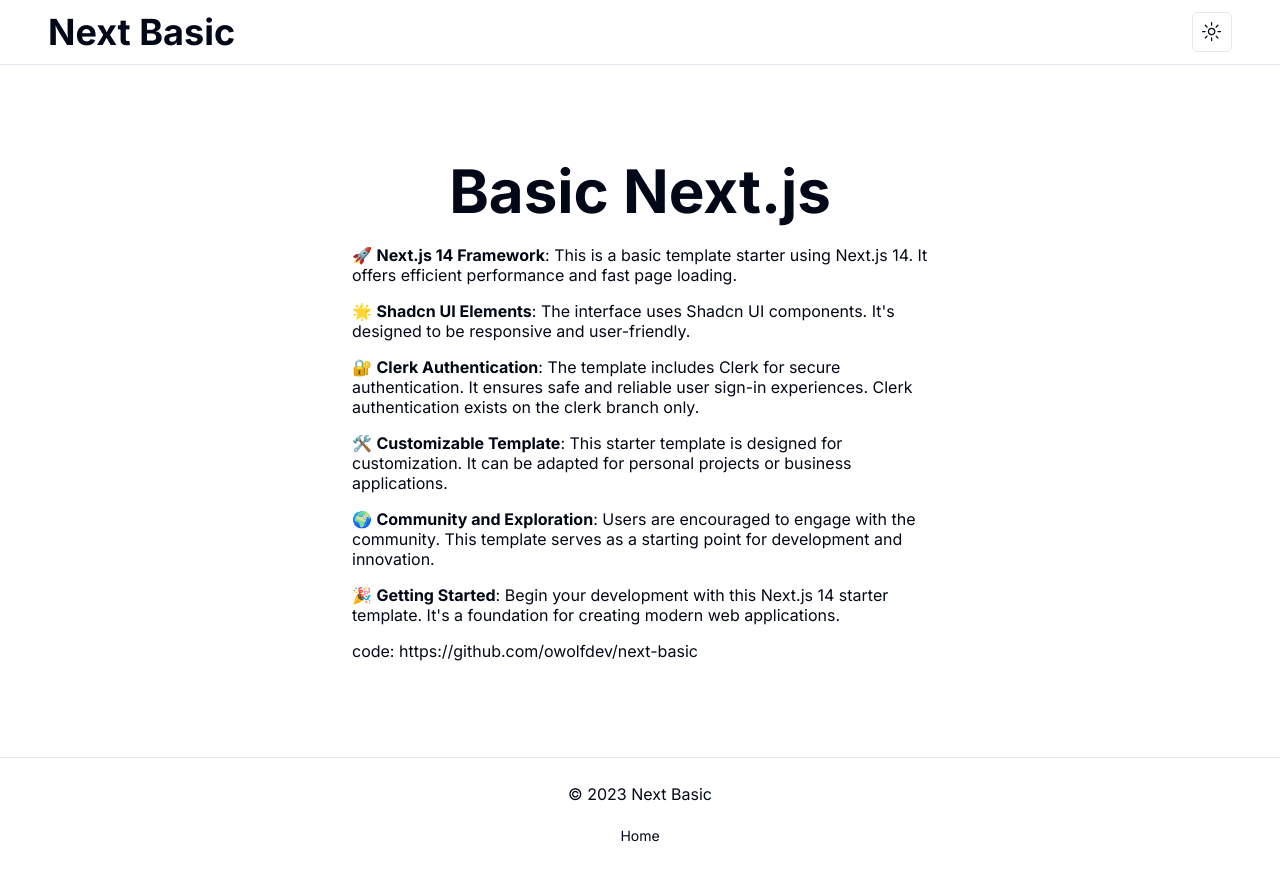
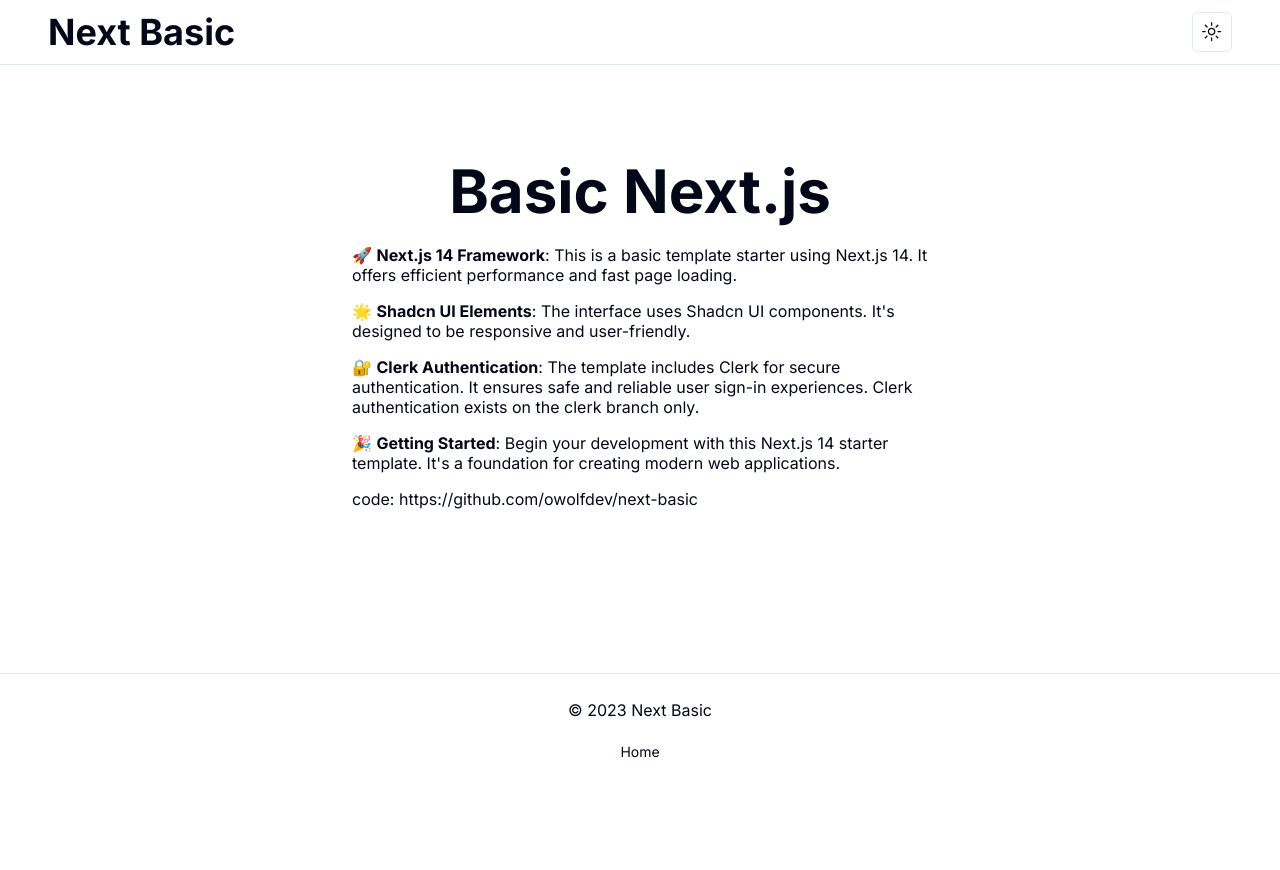
Before and after one commit to owolfdev/next-basic, a Next.js app: page / in a window 1280 px wide. After the commit the page ends 800 px from the top, so only its background shows below. Built offline with nearby package versions, Linux system fonts and the light colour scheme.

Commit message:
add article about next.js template

```diff
--- a/app/page.tsx
+++ b/app/page.tsx
@@ -4,18 +4,13 @@ export default function Home() {
   const markdown = `
   🚀 **Next.js 14 Framework**: This is a basic template starter using Next.js 14. It offers efficient performance and fast page loading.
 
-  🌟 **Shadcn UI Elements**: The interface uses Shadcn UI components. It's designed to be responsive and user-friendly.
+🌟 **Shadcn UI Elements**: The interface uses Shadcn UI components. It's designed to be responsive and user-friendly.
 
-  🔐 **Clerk Authentication**: The template includes Clerk for secure authentication. It ensures safe and reliable user sign-in experiences. Clerk authentication exists on the clerk branch only.
+🔐 **Clerk Authentication**: The template includes Clerk for secure authentication. It ensures safe and reliable user sign-in experiences. Clerk authentication exists on the clerk branch only.
 
-  🛠️ **Customizable Template**: This starter template is designed for customization. It can be adapted for personal projects or business applications.
+🎉 **Getting Started**: Begin your development with this Next.js 14 starter template. It's a foundation for creating modern web applications.
 
-  🌍 **Community and Exploration**: Users are encouraged to engage with the community. This template serves as a starting point for development and innovation.
-
-  🎉 **Getting Started**: Begin your development with this Next.js 14 starter template. It's a foundation for creating modern web applications.
-
-  code: [https://github.com/owolfdev/next-basic](https://github.com/owolfdev/next-basic)
-
+code: [https://github.com/owolfdev/next-basic](https://github.com/owolfdev/next-basic)
   `;
 
   return (
```
